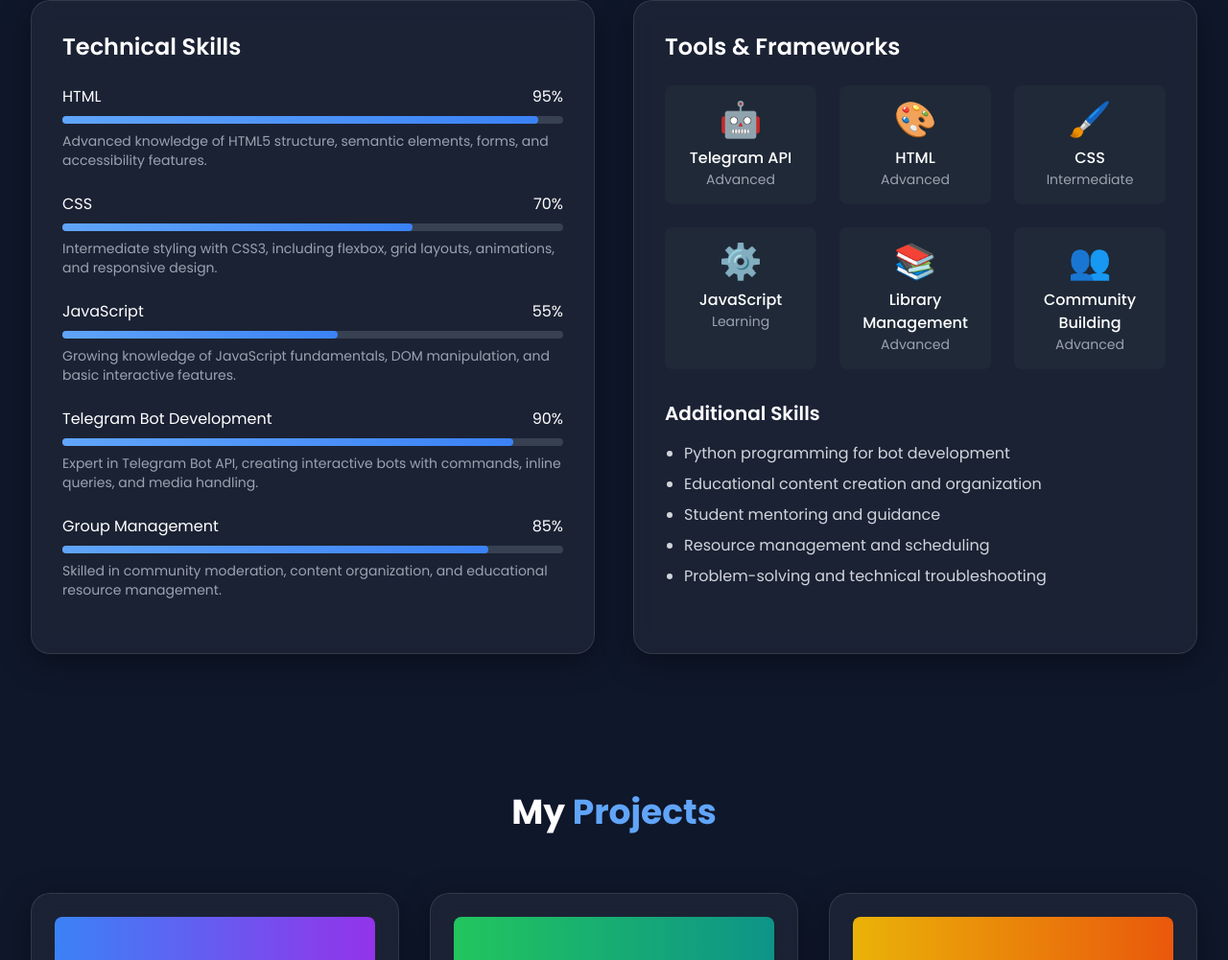
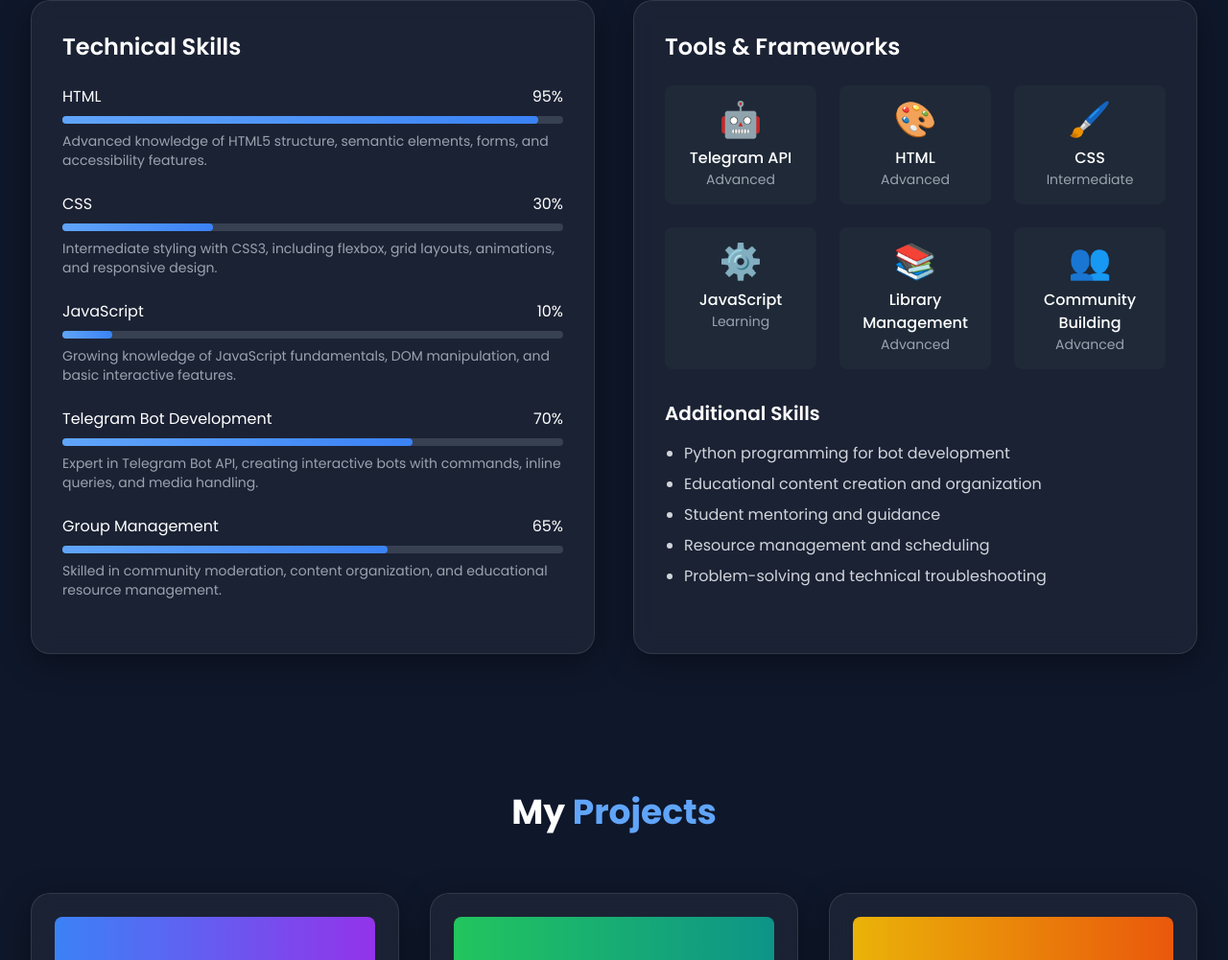
Before and after one commit to Asif23r/Raaz-Web-, a plain HTML site: page index.html in a window 1280 px wide. Shown: the part 1736-2737 px from the top of the page at 96% size. Drawn offline with nearby package versions, Linux system fonts and the light colour scheme.

Commit message:
Update index.html

```diff
--- a/index.html
+++ b/index.html
@@ -661,12 +661,12 @@
             <div class="mb-6">
               <div class="flex justify-between mb-2">
                 <span>CSS</span>
-                <span>70%</span>
+                <span>30%</span>
               </div>
               <div
                 class="w-full dark:bg-gray-700 light:bg-gray-300 rounded-full h-2"
               >
-                <div class="progress-bar" style="width: 70%"></div>
+                <div class="progress-bar" style="width: 30%"></div>
               </div>
               <p class="text-sm dark:text-gray-400 light:text-gray-600 mt-2">
                 Intermediate styling with CSS3, including flexbox, grid layouts,
@@ -677,12 +677,12 @@
             <div class="mb-6">
               <div class="flex justify-between mb-2">
                 <span>JavaScript</span>
-                <span>55%</span>
+                <span>10%</span>
               </div>
               <div
                 class="w-full dark:bg-gray-700 light:bg-gray-300 rounded-full h-2"
               >
-                <div class="progress-bar" style="width: 55%"></div>
+                <div class="progress-bar" style="width: 10%"></div>
               </div>
               <p class="text-sm dark:text-gray-400 light:text-gray-600 mt-2">
                 Growing knowledge of JavaScript fundamentals, DOM manipulation,
@@ -693,12 +693,12 @@
             <div class="mb-6">
               <div class="flex justify-between mb-2">
                 <span>Telegram Bot Development</span>
-                <span>90%</span>
+                <span>70%</span>
               </div>
               <div
                 class="w-full dark:bg-gray-700 light:bg-gray-300 rounded-full h-2"
               >
-                <div class="progress-bar" style="width: 90%"></div>
+                <div class="progress-bar" style="width: 70%"></div>
               </div>
               <p class="text-sm dark:text-gray-400 light:text-gray-600 mt-2">
                 Expert in Telegram Bot API, creating interactive bots with
@@ -709,12 +709,12 @@
             <div class="mb-6">
               <div class="flex justify-between mb-2">
                 <span>Group Management</span>
-                <span>85%</span>
+                <span>65%</span>
               </div>
               <div
                 class="w-full dark:bg-gray-700 light:bg-gray-300 rounded-full h-2"
               >
-                <div class="progress-bar" style="width: 85%"></div>
+                <div class="progress-bar" style="width: 65%"></div>
               </div>
               <p class="text-sm dark:text-gray-400 light:text-gray-600 mt-2">
                 Skilled in community moderation, content organization, and
```
